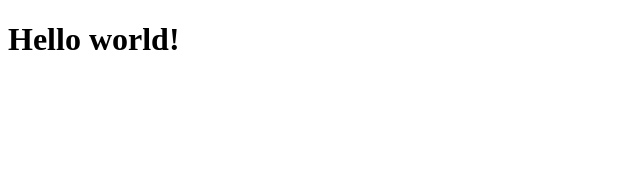
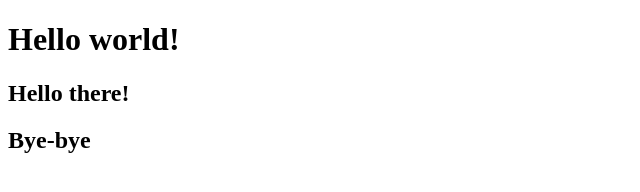
Before and after one commit to KobbSense/project01, a plain HTML site: page index.html in a window 1280 px wide. Shown: the whole page, without its empty margins (0-640 px from the left). Drawn offline with Linux system fonts and the light colour scheme.

Commit message:
index.html mod

```diff
--- a/index.html
+++ b/index.html
@@ -10,6 +10,8 @@
 
 <body>
   <h1>Hello world!</h1>
+  <h2>Hello there!</h2>
+  <h2>Bye-bye</h2>
 </body>
 
 </html>
```
